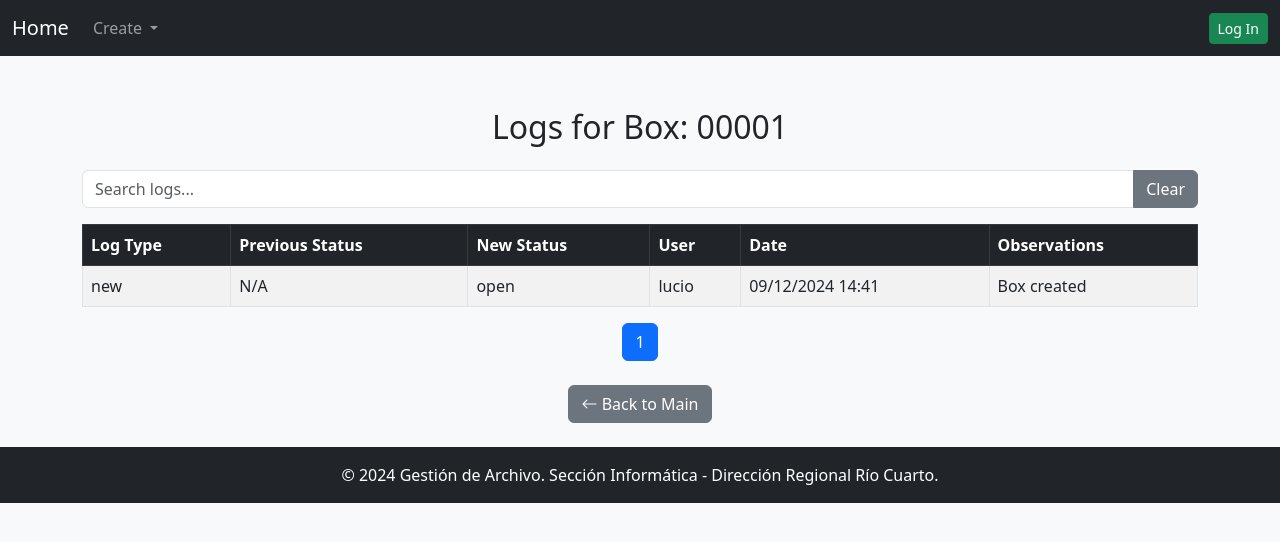
After one commit to LucioFlia/gestion_archivo_2, a Django app: page /box/6/logs/ in a window 1280 px wide. The commit adds this page. Shown: the top 542 px of the page. Run offline with Django 4.2, Linux system fonts and the light colour scheme; data comes from the database, SQL or seed files in the repository; both versions use the stored data as it was after the commit.

Commit message:
Minimal changes

```diff
--- a/gestion_archivo/urls.py
+++ b/gestion_archivo/urls.py
@@ -4,13 +4,13 @@ from gestion_archivo_app.views import main, create_box, create_box_type, create_
 from gestion_archivo_app.views import add_documentation, create_doc_type_modal, edit_box_documentation,edit_documentation, delete_documentation, login_view, logout_view
 from django.shortcuts import redirect
 from gestion_archivo_app.views import user_list, user_create, user_update, user_delete, user_import
-from gestion_archivo_app.views import area_list, area_create, area_update, area_delete, area_import, request_close_box, approve_close_box, send_box_to_archive
+from gestion_archivo_app.views import area_list, area_create, area_update, area_delete, area_import, request_close_box, approve_close_box, send_box_to_archive, box_logs
 
 
 urlpatterns = [
     path('admin/', admin.site.urls),
     path('login/', login_view, name='login'),
-     path('logout/', logout_view, name='logout'),
+    path('logout/', logout_view, name='logout'),
 
     path('main/', main, name='main'),
     path('', lambda request: redirect('main', permanent=False)),
@@ -40,4 +40,6 @@ urlpatterns = [
     path("box/<int:box_id>/request-close/", request_close_box, name="request_close_box"),
     path("box/<int:box_id>/approve-close/", approve_close_box, name="approve_close_box"),
     path("box/<int:box_id>/send-to-archive/", send_box_to_archive, name="send_box_to_archive"),
+    path('box/<int:box_id>/logs/', box_logs, name='box_logs'),
+
 ]
--- a/gestion_archivo_app/models.py
+++ b/gestion_archivo_app/models.py
@@ -148,8 +148,8 @@ class BoxLog(models.Model):
     ]
     log_type = models.CharField(max_length=20, choices=LOG_TYPE_CHOICES)
     box = models.ForeignKey("Box", on_delete=models.PROTECT, related_name="logs")
-    area_origin = models.ForeignKey("Area", on_delete=models.PROTECT, related_name="origin_logs")
-    area_destination = models.ForeignKey("Area", on_delete=models.PROTECT, related_name="destination_logs")
+    area_origin = models.ForeignKey("Area", on_delete=models.PROTECT, null=True, blank=True, related_name="origin_logs")
+    area_destination = models.ForeignKey("Area", on_delete=models.PROTECT, null=True, blank=True, related_name="destination_logs")
     doc_added = models.ForeignKey("Documentation", on_delete=models.SET_NULL, null=True, blank=True, related_name="logs_added")
     doc_removed = models.ForeignKey("Documentation", on_delete=models.SET_NULL, null=True, blank=True, related_name="logs_removed")
     previous_status = models.CharField(max_length=50, null=False, blank=False)
@@ -161,3 +161,20 @@ class BoxLog(models.Model):
 
     def __str__(self):
         return f"Log for Box {self.box.id} - {self.previous_status} to {self.new_status}"
+
+from django.db.models.signals import post_save
+from django.dispatch import receiver
+from .models import Box, BoxLog
+
+@receiver(post_save, sender=Box)
+def create_box_log(sender, instance, created, **kwargs):
+    if created:
+        BoxLog.objects.create(
+            log_type='new',
+            box=instance,
+            previous_status='N/A',
+            new_status=instance.status,
+            observations='Box created',
+            user=instance.user,
+            user_area=instance.user.area
+        )
--- /dev/null
+++ b/gestion_archivo_app/templates/box_logs.html
@@ -0,0 +1,69 @@
+{% extends 'base.html' %}
+{% load static %}
+
+{% block title %}Box Logs{% endblock %}
+
+{% block content %}
+<div class="container mt-5">
+    <h2 class="text-center mb-4">Logs for Box: {{ box.name }}</h2>
+
+    <!-- Search Bar -->
+    <div class="mb-3">
+        <div class="input-group">
+            <input type="text" id="searchInputId" class="form-control" placeholder="Search logs...">
+            <button type="button" class="btn btn-secondary" onclick="clearSearch()">Clear</button>
+        </div>
+    </div>
+
+    <!-- Logs Table -->
+    <table class="table table-bordered table-striped mt-3" id="tableId">
+        <thead class="table-dark">
+            <tr>
+                <th onclick="sortTable(0)">Log Type <i class="sort-indicator bi"></i></th>
+                <th onclick="sortTable(1)">Previous Status <i class="sort-indicator bi"></i></th>
+                <th onclick="sortTable(2)">New Status <i class="sort-indicator bi"></i></th>
+                <th onclick="sortTable(3)">User <i class="sort-indicator bi"></i></th>
+                <th onclick="sortTable(4)">Date <i class="sort-indicator bi"></i></th>
+                <th onclick="sortTable(5)">Observations <i class="sort-indicator bi"></i></th>
+            </tr>
+        </thead>
+        <tbody id="tableBodyId">
+            {% for log in logs %}
+            <tr>
+                <td>{{ log.log_type }}</td>
+                <td>{{ log.previous_status }}</td>
+                <td>{{ log.new_status }}</td>
+                <td>{{ log.user.username }}</td>
+                <td>{{ log.log_date|date:"d/m/Y H:i" }}</td>
+                <td>{{ log.observations }}</td>
+            </tr>
+            {% empty %}
+            <tr>
+                <td colspan="6" class="text-center">No logs found for this box.</td>
+            </tr>
+            {% endfor %}
+        </tbody>
+    </table>
+
+    <div id="noRecordsMessage" class="text-center my-3" style="display: none;">
+        <p class="text-muted">No records available</p>
+    </div>
+
+    <!-- Pagination Controls -->
+    <nav class="mt-3">
+        <ul class="pagination justify-content-center" id="tableBodyIdPagination">
+            <!-- Pagination will be dynamically generated -->
+        </ul>
+    </nav>
+
+    <!-- Back Button -->
+    <div class="text-center mt-4">
+        <a href="{% url 'main' %}" class="btn btn-secondary">
+            <i class="bi bi-arrow-left"></i> Back to Main
+        </a>
+    </div>
+</div>
+
+<!-- Include table_utils.js with pagination_limit -->
+<script src="{% static 'js/table_utils.js' %}?pagination_limit={{ pagination_limit }}"></script>
+{% endblock %}
--- a/gestion_archivo_app/views.py
+++ b/gestion_archivo_app/views.py
@@ -356,8 +356,14 @@ def config_keys_values(request):
 
 @login_required
 def main(request):
+    if request.user.role == 'admin':
+        items = Box.objects.all().order_by('-name')
+    else:
+        user_area = request.user.area
+        items = Box.objects.filter(area=user_area).order_by('-name')
     # Filter open boxes
-    items = Box.objects.filter(status="open").order_by('-name')
+    user_area = request.user.area
+
     return render(request, "main.html", {"items": items})
 
 # Variable global para indicar si la descarga está lista (podría usarse una solución más robusta como un cache)
@@ -445,6 +451,17 @@ def add_documentation(request, box_id):
             box=box
         )
         documentation.save()
+               # Registrar en BoxLog
+        BoxLog.objects.create(
+            log_type='doc_added',
+            box=box,
+            doc_added=documentation,
+            previous_status=box.status,
+            new_status=box.status,
+            observations=f"Document '{name}' of {sheets} added.",
+            user=request.user,
+            user_area=request.user.area
+        )
         box.update_total_sheets()  # Actualizar el total de hojas
         if "save_and_continue" in request.POST:
             return redirect("add_documentation", box_id=box.id)
@@ -535,6 +552,17 @@ def delete_documentation(request, doc_id):
 
     # Eliminar la documentación
     documentation.delete()
+        # Registrar en BoxLog
+    BoxLog.objects.create(
+        log_type='doc_removed',
+        box=box,
+        doc_removed=documentation,
+        previous_status=box.status,
+        new_status=box.status,
+        observations=f"Document '{documentation.name}' removed.",
+        user=request.user,
+        user_area=request.user.area
+    )
     box.update_total_sheets()  # Actualizar el total de hojas en la caja
 
     # Redirigir de nuevo a la vista de edición de documentaciones
@@ -564,3 +592,13 @@ def send_box_to_archive(request, box_id):
         box.status = 'waiting_archive'
         box.save()
     return redirect('main')
+
+def box_logs(request, box_id):
+    box = get_object_or_404(Box, id=box_id)
+    logs = BoxLog.objects.filter(box=box).order_by('-log_date')
+
+    context = {
+        'box': box,
+        'logs': logs,
+    }
+    return render(request, 'box_logs.html', context)
```
Also changed, not shown: gestion_archivo_app/templates/main.html (+10 -10 lines), README.md, db2.sqlite3, gestion_archivo_app/migrations/0003_alter_boxlog_area_destination_and_more.py (added).
